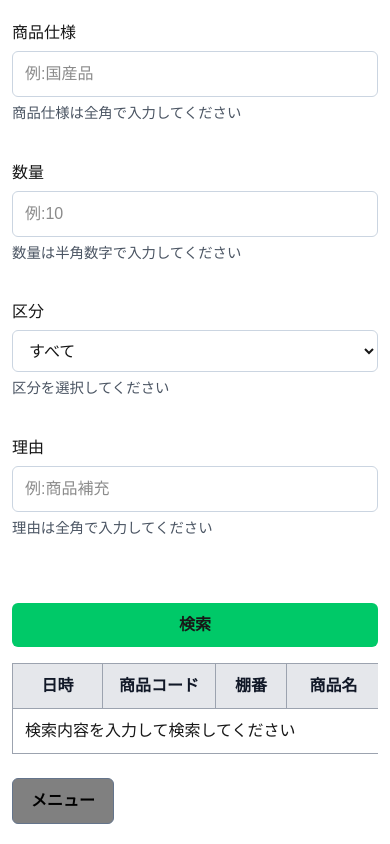
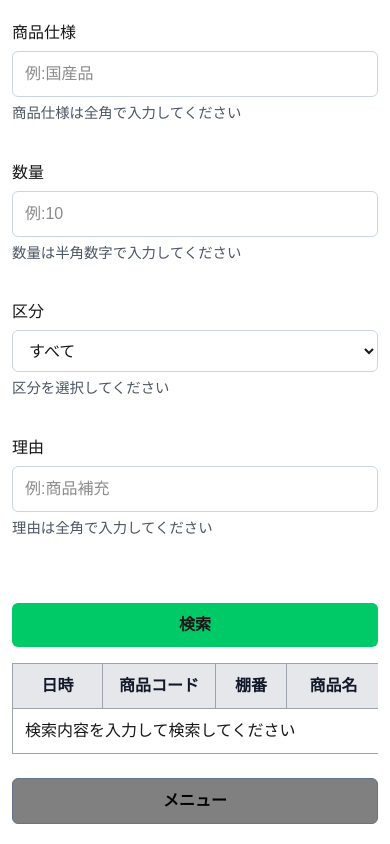
Before and after one commit to Patapatkt/zaiko-system, a Next.js app: page /history in a window 390 px wide. Shown: the part 771-1615 px from the top of the page. Built offline with nearby package versions, Linux system fonts and the light colour scheme.

Commit message:
fix: スマホの履歴画面のメニューボタンを全幅にする

```diff
--- a/app/globals.css
+++ b/app/globals.css
@@ -819,7 +819,7 @@ body {
 
 .stock-menu-actions {
   display: inline-flex;
-    margin:24px 0 0 24px;
+  margin: 24px 0 0 24px;
 }
 
 .button-danger {
@@ -867,4 +867,14 @@ body {
     box-sizing: border-box;
   }
 
+  /* 履歴画面のメニューボタン */
+
+  .history-menu-link {
+    display: block;
+    box-sizing: border-box;
+    width: 100%;
+    margin-top: 24px;
+    text-align: center;
   }
+
+}
--- a/app/history/page.tsx
+++ b/app/history/page.tsx
@@ -246,7 +246,7 @@ export default async function HistoryPage({
                 </table>
                 <Link
                     href="/dashboard"
-                    className="button button-secondary"
+                    className="button button-secondary history-menu-link"
                 >
                     メニュー
                 </Link>
```
Lines whose indentation alone changed are shown as unchanged.
